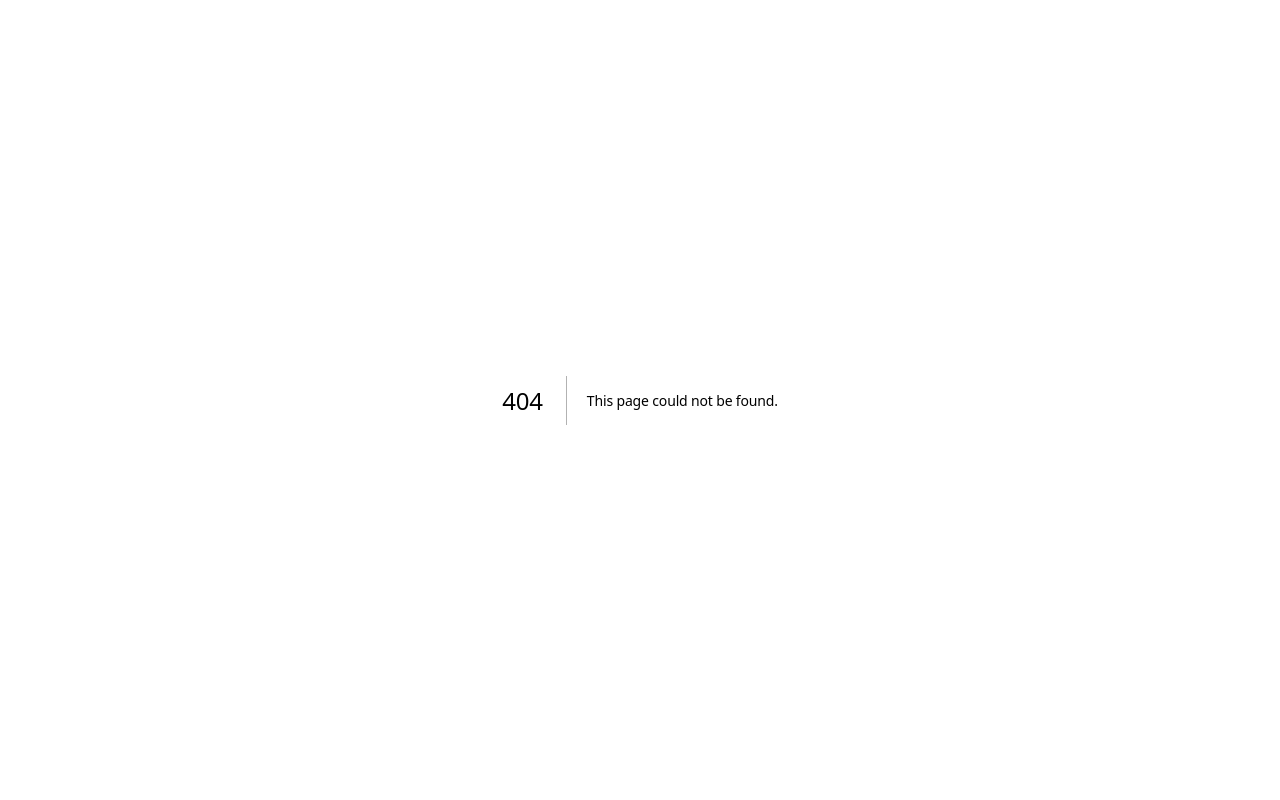
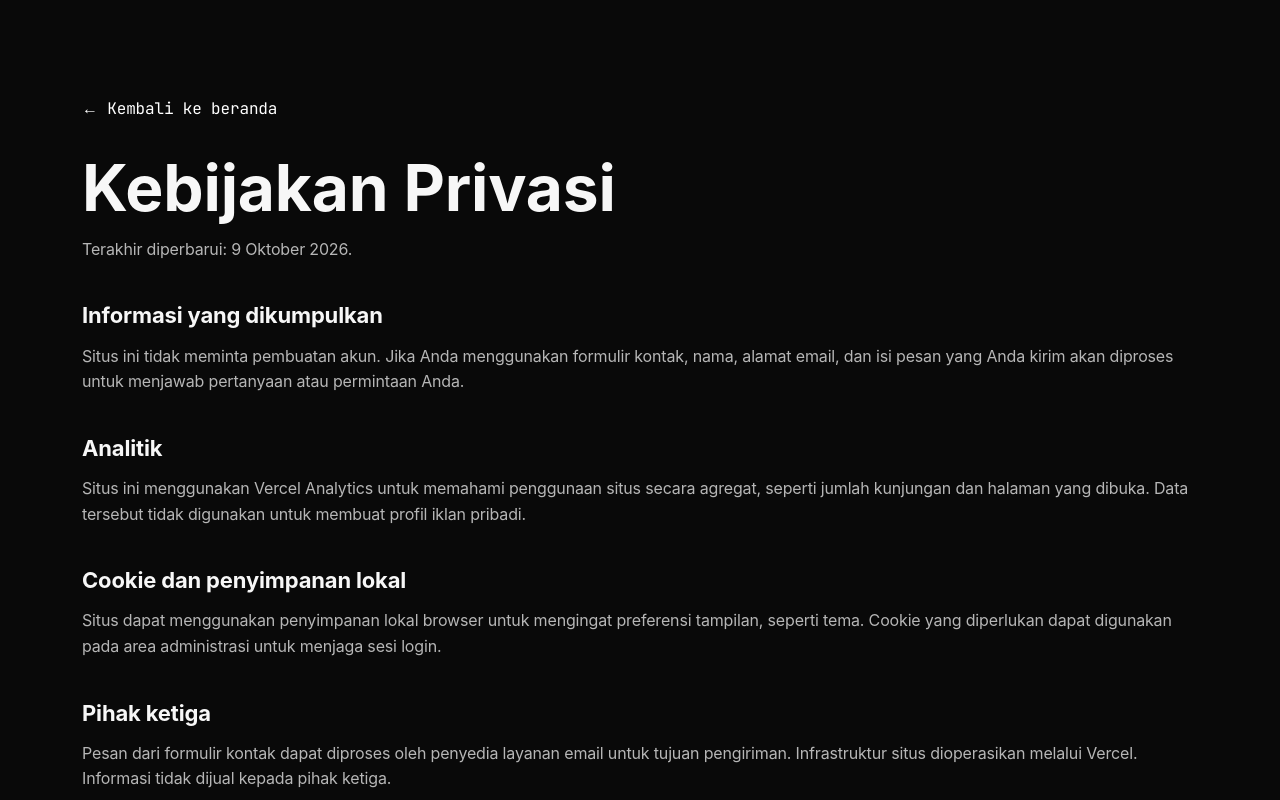
Before and after one commit to anggatok120-collab/porto-next, a Next.js app: page /privacy in a window 1280 px wide. Before the commit this address had no page. Shown: the top 800 px of the page. Built offline with nearby package versions, Linux system fonts and the light colour scheme.

Commit message:
Fix security scan warnings

```diff
--- a/app/globals.css
+++ b/app/globals.css
@@ -12,8 +12,8 @@
     --text: #eef7ff;
     --text-muted: #8ea0b7;
     --text-dim: #53647a;
-    --font: 'Inter', sans-serif;
-    --mono: 'JetBrains Mono', monospace;
+    --font: var(--font-inter), sans-serif;
+    --mono: var(--font-jetbrains-mono), monospace;
     --radius: 14px;
     --transition: 0.2s ease;
 }
@@ -31,8 +31,8 @@
     --text: #0f172a;
     --text-muted: #475569;
     --text-dim: #64748b;
-    --font: 'Inter', sans-serif;
-    --mono: 'JetBrains Mono', monospace;
+    --font: var(--font-inter), sans-serif;
+    --mono: var(--font-jetbrains-mono), monospace;
 }
 
 html { scroll-behavior: smooth; background: #05080e; }
@@ -701,6 +701,46 @@ button, a { -webkit-tap-highlight-color: rgba(0,0,0,0); }
     font-size: 13px;
     color: var(--text-dim);
     font-family: var(--mono);
+}
+.footer__privacy {
+    color: var(--text-muted);
+    font-family: var(--mono);
+    font-size: 12px;
+    text-decoration: underline;
+    text-underline-offset: 3px;
+}
+.footer__privacy:hover { color: var(--accent); }
+
+/* PRIVACY */
+.privacy {
+    min-height: 100vh;
+    padding: 96px 0 64px;
+}
+.privacy__content {
+    max-width: 760px;
+}
+.privacy h1 {
+    font-size: clamp(36px, 7vw, 64px);
+    line-height: 1.05;
+    margin-bottom: 16px;
+}
+.privacy h2 {
+    font-size: 22px;
+    margin: 36px 0 10px;
+}
+.privacy p, .privacy li {
+    color: var(--text-muted);
+    margin-bottom: 12px;
+}
+.privacy ul {
+    padding-left: 22px;
+}
+.privacy a { color: var(--accent); }
+.privacy__back {
+    display: inline-block;
+    margin-bottom: 32px;
+    font-family: var(--mono);
+    text-decoration: none;
 }
 
 /* FADE IN */
--- a/app/layout.js
+++ b/app/layout.js
@@ -1,5 +1,18 @@
 import './globals.css'
 import AnalyticsClient from './AnalyticsClient'
+import { Inter, JetBrains_Mono } from 'next/font/google'
+
+const inter = Inter({
+  subsets: ['latin'],
+  variable: '--font-inter',
+  display: 'swap',
+})
+
+const jetBrainsMono = JetBrains_Mono({
+  subsets: ['latin'],
+  variable: '--font-jetbrains-mono',
+  display: 'swap',
+})
 
 export const metadata = {
   title: 'Angga | Network Engineer',
@@ -12,11 +25,8 @@ export const metadata = {
 
 export default function RootLayout({ children }) {
   return (
-    <html lang="id">
+    <html lang="id" className={`${inter.variable} ${jetBrainsMono.variable}`}>
       <head>
-        <link rel="preconnect" href="https://fonts.googleapis.com" />
-        <link rel="preconnect" href="https://fonts.gstatic.com" crossOrigin="anonymous" />
-        <link rel="stylesheet" href="https://fonts.googleapis.com/css2?family=Inter:wght@300;400;500;600;700&family=JetBrains+Mono:wght@400;500&display=swap" />
         <style>{`/* Critical hero + header CSS inlined for faster first paint */
 .hero__content{text-align:left}
 .hero__name{max-width:100%;font-size:clamp(60px,9vw,112px);font-weight:700;line-height:.94;margin:0 0 28px;display:block;padding:.08em .12em .1em .025em;overflow:visible;text-align:left}
--- a/app/page.js
+++ b/app/page.js
@@ -1340,6 +1340,7 @@ export default function Home() {
         <div className="container footer__inner">
           <p data-id="© 2026 Angga. Semua hak dilindungi." data-en="© 2026 Angga. All rights reserved.">© 2026 Angga. Semua hak dilindungi.</p>
           <p className="footer__sub" data-id="Dibuat dengan Next.js & React" data-en="Built with Next.js & React">Dibuat dengan Next.js &amp; React</p>
+          <a className="footer__privacy" href="/privacy" data-id="Kebijakan Privasi" data-en="Privacy Policy">Kebijakan Privasi</a>
         </div>
       </footer>
     </>
--- /dev/null
+++ b/app/privacy/page.js
@@ -0,0 +1,57 @@
+export const metadata = {
+  title: 'Kebijakan Privasi | Angga',
+  description: 'Kebijakan privasi situs portofolio Angga.',
+}
+
+export default function PrivacyPage() {
+  return (
+    <main className="privacy">
+      <article className="container privacy__content">
+        <a className="privacy__back" href="/">← Kembali ke beranda</a>
+        <h1>Kebijakan Privasi</h1>
+        <p>Terakhir diperbarui: 9 Oktober 2026.</p>
+
+        <h2>Informasi yang dikumpulkan</h2>
+        <p>
+          Situs ini tidak meminta pembuatan akun. Jika Anda menggunakan formulir kontak,
+          nama, alamat email, dan isi pesan yang Anda kirim akan diproses untuk menjawab
+          pertanyaan atau permintaan Anda.
+        </p>
+
+        <h2>Analitik</h2>
+        <p>
+          Situs ini menggunakan Vercel Analytics untuk memahami penggunaan situs secara
+          agregat, seperti jumlah kunjungan dan halaman yang dibuka. Data tersebut tidak
+          digunakan untuk membuat profil iklan pribadi.
+        </p>
+
+        <h2>Cookie dan penyimpanan lokal</h2>
+        <p>
+          Situs dapat menggunakan penyimpanan lokal browser untuk mengingat preferensi
+          tampilan, seperti tema. Cookie yang diperlukan dapat digunakan pada area
+          administrasi untuk menjaga sesi login.
+        </p>
+
+        <h2>Pihak ketiga</h2>
+        <p>
+          Pesan dari formulir kontak dapat diproses oleh penyedia layanan email untuk
+          tujuan pengiriman. Infrastruktur situs dioperasikan melalui Vercel. Informasi
+          tidak dijual kepada pihak ketiga.
+        </p>
+
+        <h2>Hak Anda</h2>
+        <p>
+          Anda dapat meminta akses, koreksi, atau penghapusan data yang pernah Anda kirim
+          melalui formulir kontak. Permintaan dapat dikirim ke{' '}
+          <a href="mailto:anggatok120@gmail.com">anggatok120@gmail.com</a>.
+        </p>
+
+        <h2>Perubahan kebijakan</h2>
+        <p>
+          Kebijakan ini dapat diperbarui apabila layanan atau cara pemrosesan data berubah.
+          Tanggal pembaruan terbaru akan selalu dicantumkan di halaman ini.
+        </p>
+      </article>
+    </main>
+  )
+}
--- a/next.config.mjs
+++ b/next.config.mjs
@@ -1,5 +1,38 @@
+const isDev = process.env.NODE_ENV === 'development';
+
+const contentSecurityPolicy = [
+  "default-src 'self'",
+  `script-src 'self' 'unsafe-inline'${isDev ? " 'unsafe-eval'" : ''} https://va.vercel-scripts.com`,
+  "style-src 'self' 'unsafe-inline'",
+  "img-src 'self' data: blob:",
+  "font-src 'self' data:",
+  "connect-src 'self' https://vitals.vercel-insights.com https://*.vercel-insights.com",
+  "frame-src 'self'",
+  "object-src 'none'",
+  "base-uri 'self'",
+  "form-action 'self'",
+  "frame-ancestors 'self'",
+  'upgrade-insecure-requests',
+].join('; ');
+
+const securityHeaders = [
+  { key: 'Content-Security-Policy', value: contentSecurityPolicy },
+  { key: 'X-Content-Type-Options', value: 'nosniff' },
+  { key: 'X-Frame-Options', value: 'SAMEORIGIN' },
+  { key: 'Referrer-Policy', value: 'strict-origin-when-cross-origin' },
+  { key: 'Permissions-Policy', value: 'camera=(), microphone=(), geolocation=(), browsing-topics=()' },
+];
+
 /** @type {import('next').NextConfig} */
 const nextConfig = {
+  async headers() {
+    return [
+      {
+        source: '/:path*',
+        headers: securityHeaders,
+      },
+    ];
+  },
   async rewrites() {
     return [
       { source: '/terminal', destination: '/terminal/index.html' },
--- a/public/network-lab/index.html
+++ b/public/network-lab/index.html
@@ -6,9 +6,6 @@
   <title>Angga | Network Lab</title>
   <script>if(new URLSearchParams(location.search).has('embed'))document.documentElement.classList.add('is-embedded')</script>
   <link rel="icon" type="image/svg+xml" href="/favicon.svg?v=4">
-  <link rel="preconnect" href="https://fonts.googleapis.com">
-  <link rel="preconnect" href="https://fonts.gstatic.com" crossorigin>
-  <link href="https://fonts.googleapis.com/css2?family=Inter:wght@300;400;500;600;700&family=JetBrains+Mono:wght@400;500;600;700&display=swap" rel="stylesheet">
   <style>
     :root {
       --bg: #05080e;
@@ -25,7 +22,7 @@
       --text: #eef7ff;
       --text-muted: #8ea0b7;
       --text-dim: #53647a;
-      --font: 'Inter', system-ui, -apple-system, sans-serif;
+      --font: system-ui, -apple-system, BlinkMacSystemFont, 'Segoe UI', sans-serif;
       --mono: 'JetBrains Mono', monospace;
       --transition: all 0.2s ease;
     }
--- a/public/terminal/index.html
+++ b/public/terminal/index.html
@@ -11,9 +11,6 @@
 <title>Angga | Terminal</title>
 <script>if(new URLSearchParams(location.search).has('embed'))document.documentElement.classList.add('is-embedded')</script>
 <link rel="icon" type="image/svg+xml" href="/favicon.svg?v=4">
-<link rel="preconnect" href="https://fonts.googleapis.com">
-<link rel="preconnect" href="https://fonts.gstatic.com" crossorigin>
-<link href="https://fonts.googleapis.com/css2?family=JetBrains+Mono:wght@400;500;700&display=swap" rel="stylesheet">
 <style>
   :root{
     --bg:#05080e;
@@ -26,7 +23,7 @@
     --accent-soft:rgba(55,214,230,0.08);
     --accent-border:rgba(55,214,230,0.22);
     --path:#818cf8;
-    --font:'JetBrains Mono','Fira Code',ui-monospace,SFMono-Regular,Menlo,Consolas,monospace;
+    --font:ui-monospace,SFMono-Regular,Menlo,Monaco,Consolas,'Liberation Mono',monospace;
   }
   *{box-sizing:border-box;}
   html,body{
```
